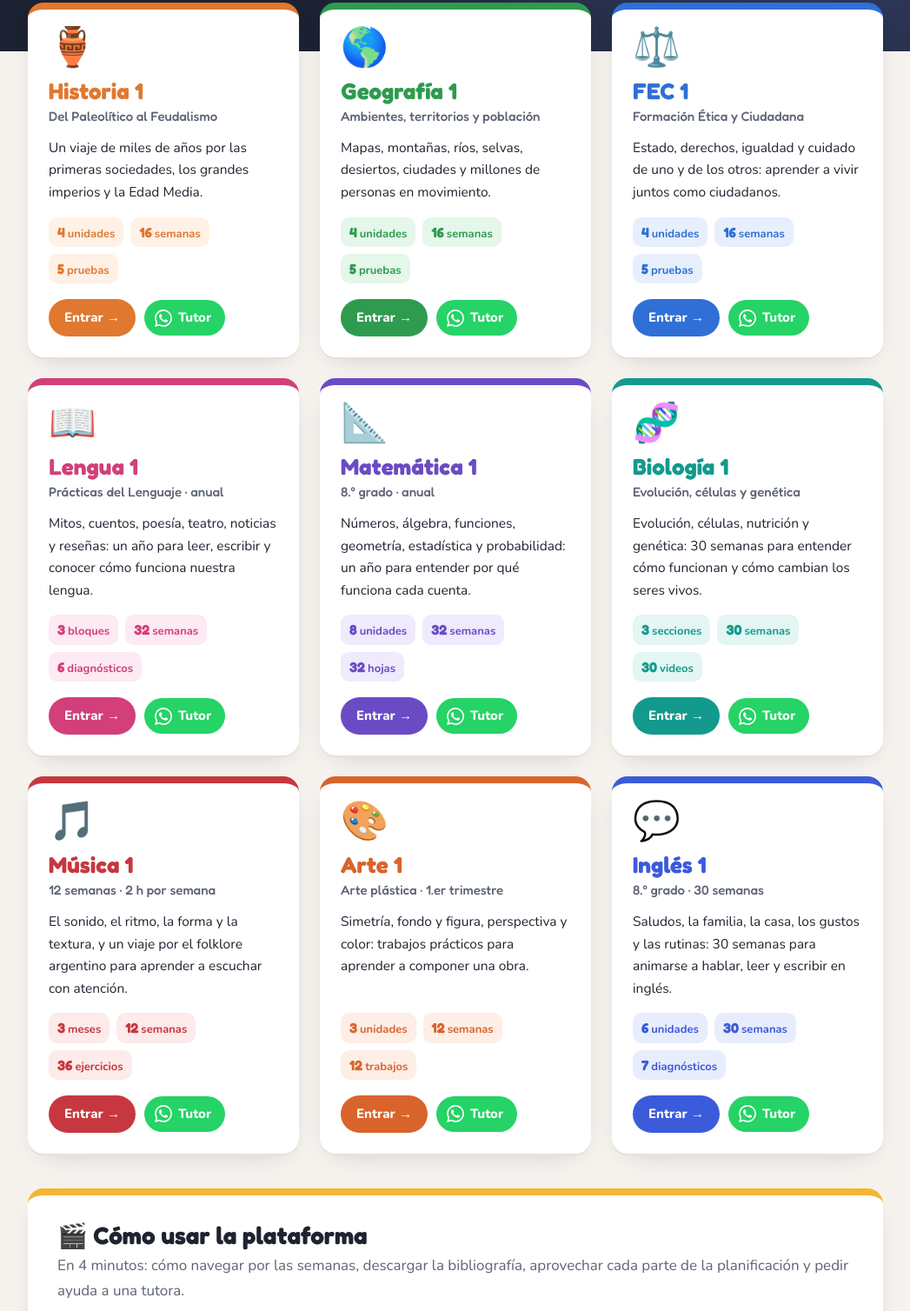
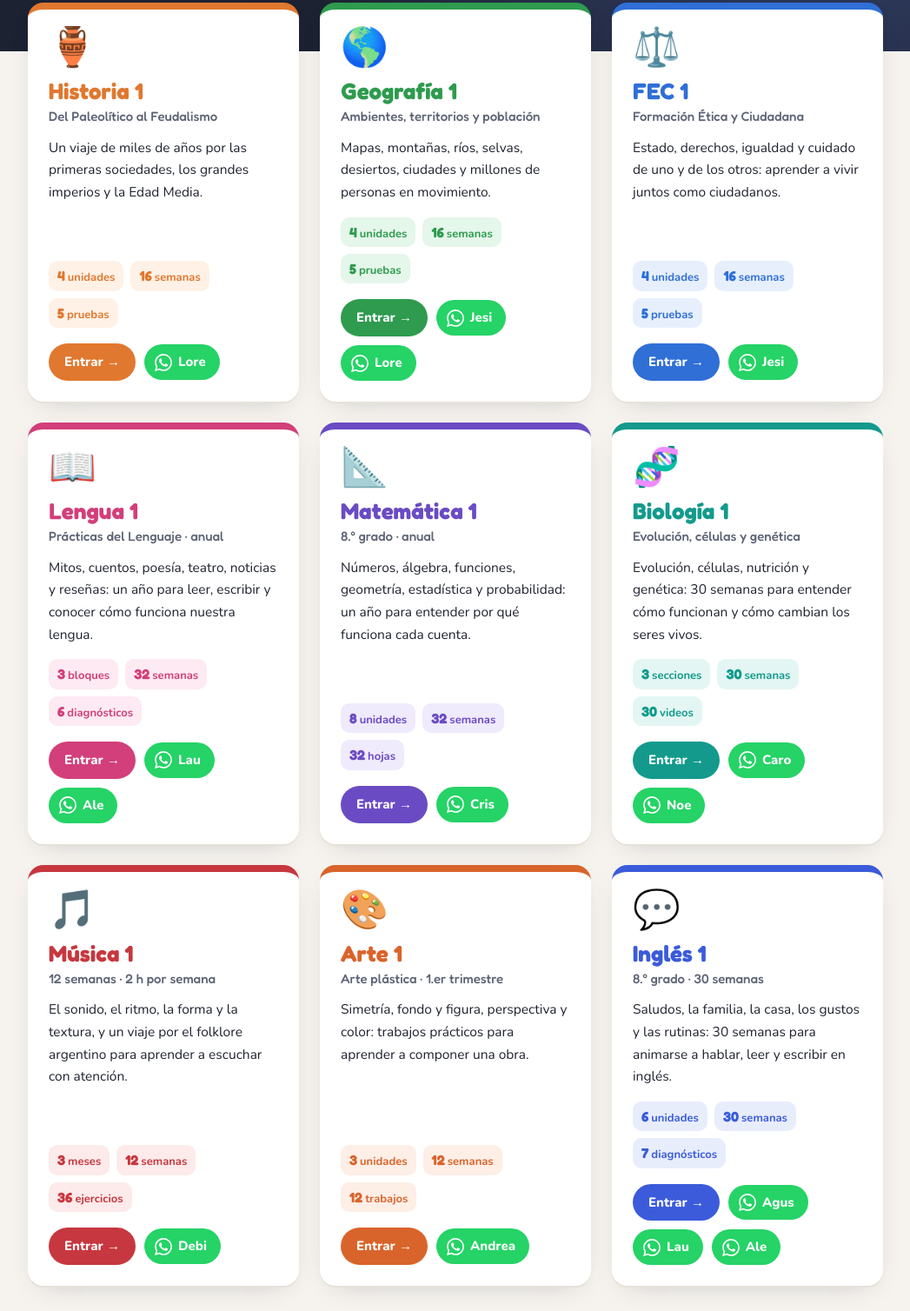
Before and after one commit to luisozkar2/planificaciones-8vo, a plain HTML site: page index.html in a window 1280 px wide. Shown: the part 452-1960 px from the top of the page at 87% size, without its empty margins (116-1163 px from the left). Drawn offline with nearby package versions, Linux system fonts and the light colour scheme.

Commit message:
Botones de WhatsApp por tutora en cada materia
- index.html: cada tarjeta muestra un botón por tutora (nombre corto) con
  su número y el mensaje «Hola, necesito ayuda para la materia: {materia},
  me podes ayudar?». Tutoras y números en la constante TUTORAS.
- tutoras.html: se quita a Melody Miranda (y su foto); roles de Jesi y Noe
  actualizados.
- CLAUDE.md: documenta los botones por tutora.

Co-Authored-By: Claude Opus 5.5 <noreply@anthropic.com>

```diff
--- a/index.html
+++ b/index.html
@@ -130,6 +130,8 @@ footer{text-align:center;color:var(--muted);font-size:14px;padding:0 0 40px}
 const MATERIAS = [
   {
     nombre: "Historia 1",
+    materia: "Historia",
+    tutoras: ["loreS"],
     sub: "Del Paleolítico al Feudalismo",
     icono: "🏺",
     desc: "Un viaje de miles de años por las primeras sociedades, los grandes imperios y la Edad Media.",
@@ -139,6 +141,8 @@ const MATERIAS = [
   },
   {
     nombre: "Geografía 1",
+    materia: "Geografía",
+    tutoras: ["jesi", "loreT"],
     sub: "Ambientes, territorios y población",
     icono: "🌎",
     desc: "Mapas, montañas, ríos, selvas, desiertos, ciudades y millones de personas en movimiento.",
@@ -148,6 +152,8 @@ const MATERIAS = [
   },
   {
     nombre: "FEC 1",
+    materia: "FEC",
+    tutoras: ["jesi"],
     sub: "Formación Ética y Ciudadana",
     icono: "⚖️",
     desc: "Estado, derechos, igualdad y cuidado de uno y de los otros: aprender a vivir juntos como ciudadanos.",
@@ -157,6 +163,8 @@ const MATERIAS = [
   },
   {
     nombre: "Lengua 1",
+    materia: "Lengua",
+    tutoras: ["lau", "ale"],
     sub: "Prácticas del Lenguaje · anual",
     icono: "📖",
     desc: "Mitos, cuentos, poesía, teatro, noticias y reseñas: un año para leer, escribir y conocer cómo funciona nuestra lengua.",
@@ -166,6 +174,8 @@ const MATERIAS = [
   },
   {
     nombre: "Matemática 1",
+    materia: "Matemática",
+    tutoras: ["cris"],
     sub: "8.° grado · anual",
     icono: "📐",
     desc: "Números, álgebra, funciones, geometría, estadística y probabilidad: un año para entender por qué funciona cada cuenta.",
@@ -175,6 +185,8 @@ const MATERIAS = [
   },
   {
     nombre: "Biología 1",
+    materia: "Biología",
+    tutoras: ["caro", "noe"],
     sub: "Evolución, células y genética",
     icono: "🧬",
     desc: "Evolución, células, nutrición y genética: 30 semanas para entender cómo funcionan y cómo cambian los seres vivos.",
@@ -184,6 +196,8 @@ const MATERIAS = [
   },
   {
     nombre: "Música 1",
+    materia: "Música",
+    tutoras: ["debi"],
     sub: "12 semanas · 2 h por semana",
     icono: "🎵",
     desc: "El sonido, el ritmo, la forma y la textura, y un viaje por el folklore argentino para aprender a escuchar con atención.",
@@ -193,6 +207,8 @@ const MATERIAS = [
   },
   {
     nombre: "Arte 1",
+    materia: "Arte",
+    tutoras: ["andrea"],
     sub: "Arte plástica · 1.er trimestre",
     icono: "🎨",
     desc: "Simetría, fondo y figura, perspectiva y color: trabajos prácticos para aprender a componer una obra.",
@@ -202,6 +218,8 @@ const MATERIAS = [
   },
   {
     nombre: "Inglés 1",
+    materia: "Inglés",
+    tutoras: ["agus", "lau", "ale"],
     sub: "8.° grado · 30 semanas",
     icono: "💬",
     desc: "Saludos, la familia, la casa, los gustos y las rutinas: 30 semanas para animarse a hablar, leer y escribir en inglés.",
@@ -212,17 +230,31 @@ const MATERIAS = [
 ];
 
 /* =========================================================================
-   TUTOR POR WHATSAPP
-   Número en formato internacional, solo dígitos y sin "+":
-   54 (Argentina) + 9 (celular) + 11 (característica) + número sin el 15.
-   Si se deja vacío (""), el botón de WhatsApp no aparece.
+   TUTORAS POR WHATSAPP
+   Cada materia tiene en «tutoras» la lista de las que la atienden (claves de
+   abajo). El botón muestra el nombre corto y abre WhatsApp con el mensaje.
+   Número: solo dígitos, 54 (Argentina) + 9 (celular) + característica sin 0
+   + número sin el 15. Para sacar a una tutora de una materia, borrá su clave.
    ========================================================================= */
-const WHATSAPP_TUTOR = "5491158641170";
+const TUTORAS = {
+  loreS:  { nombre: "Lore",   tel: "5491166505315" },  // Lore Sosa · Historia
+  loreT:  { nombre: "Lore",   tel: "5491133231132" },  // Lore Taibo · Ciencias Sociales
+  jesi:   { nombre: "Jesi",   tel: "5491158641170" },  // Jesi Medina · FEC y Geografía
+  noe:    { nombre: "Noe",    tel: "5491166659548" },  // Noe Ojeda · Físico-química y Biología
+  lau:    { nombre: "Lau",    tel: "5491166659542" },  // Lau Divano · Inglés y Lengua
+  ale:    { nombre: "Ale",    tel: "5491166645694" },  // Ale Fernández · Inglés y Lengua
+  caro:   { nombre: "Caro",   tel: "5491168361486" },  // Caro Gauna · Biología
+  cris:   { nombre: "Cris",   tel: "5491135583855" },  // Cris Puccio · Matemática
+  agus:   { nombre: "Agus",   tel: "5491161366759" },  // Agus Divano · Inglés
+  andrea: { nombre: "Andrea", tel: "5491156194119" },  // Andrea Guerrero · Arte
+  debi:   { nombre: "Debi",   tel: "5491127031789" }   // Debi Gómez · Música
+};
+const MENSAJE = materia => "Hola, necesito ayuda para la materia: " + materia + ", me podes ayudar?";
 
 (function(){
   const cont = document.getElementById('materias');
   const ICONO_WA = '<svg viewBox="0 0 24 24" aria-hidden="true"><path d="M17.472 14.382c-.297-.149-1.758-.867-2.03-.967-.273-.099-.471-.148-.67.15-.197.297-.767.966-.94 1.164-.173.199-.347.223-.644.075-.297-.15-1.255-.463-2.39-1.475-.883-.788-1.48-1.761-1.653-2.059-.173-.297-.018-.458.13-.606.134-.133.298-.347.446-.52.149-.174.198-.298.298-.497.099-.198.05-.371-.025-.52-.075-.149-.669-1.612-.916-2.207-.242-.579-.487-.5-.669-.51-.173-.008-.371-.01-.57-.01-.198 0-.52.074-.792.372-.272.297-1.04 1.016-1.04 2.479 0 1.462 1.065 2.875 1.213 3.074.149.198 2.096 3.2 5.077 4.487.709.306 1.262.489 1.694.625.712.227 1.36.195 1.871.118.571-.085 1.758-.719 2.006-1.413.248-.694.248-1.289.173-1.413-.074-.124-.272-.198-.57-.347m-5.421 7.403h-.004a9.87 9.87 0 01-5.031-1.378l-.361-.214-3.741.982.998-3.648-.235-.374a9.86 9.86 0 01-1.51-5.26c.001-5.45 4.436-9.884 9.888-9.884 2.64 0 5.122 1.03 6.988 2.898a9.825 9.825 0 012.893 6.994c-.003 5.45-4.437 9.884-9.885 9.884m8.413-18.297A11.815 11.815 0 0012.05 0C5.495 0 .16 5.335.157 11.892c0 2.096.547 4.142 1.588 5.945L.057 24l6.305-1.654a11.882 11.882 0 005.683 1.448h.005c6.554 0 11.89-5.335 11.893-11.893a11.821 11.821 0 00-3.48-8.413Z"/></svg>';
-  const linkWa = m => 'https://wa.me/' + WHATSAPP_TUTOR + '?text=' + encodeURIComponent('Hola, necesito ayuda con ' + m.nombre + '.');
+  const linkWa = (t, m) => 'https://wa.me/' + t.tel + '?text=' + encodeURIComponent(MENSAJE(m.materia));
   const esc = s => String(s ?? '').replace(/[&<>"]/g, c => ({'&':'&amp;','<':'&lt;','>':'&gt;','"':'&quot;'}[c]));
   cont.innerHTML = MATERIAS.map(m => {
     const pronto = !m.archivo;
@@ -230,9 +262,8 @@ const WHATSAPP_TUTOR = "5491158641170";
     const ir = pronto
       ? `<span class="ir">Próximamente</span>`
       : `<a class="ir" href="${esc(m.archivo)}">Entrar →</a>`;
-    const wa = (WHATSAPP_TUTOR && !pronto)
-      ? `<a class="wa" href="${esc(linkWa(m))}" target="_blank" rel="noopener" title="Escribirle a un tutor de ${esc(m.nombre)} por WhatsApp">${ICONO_WA}Tutor</a>`
-      : '';
+    const wa = pronto ? '' : (m.tutoras || []).map(k => TUTORAS[k]).filter(Boolean).map(t =>
+      `<a class="wa" href="${esc(linkWa(t, m))}" target="_blank" rel="noopener" title="Escribirle a ${esc(t.nombre)} por WhatsApp (${esc(m.materia)})">${ICONO_WA}${esc(t.nombre)}</a>`).join('');
     return `<div class="materia${pronto ? ' pronto' : ''}" style="--c:${esc(m.color)};--cs:${esc(m.suave)}">
       <div class="ico">${esc(m.icono)}</div>
       <h2>${esc(m.nombre)}</h2>
```
Also changed, not shown: tutoras.html (+2 -3 lines), tutoras/web/melody-miranda.jpg (deleted), 1 other file.
